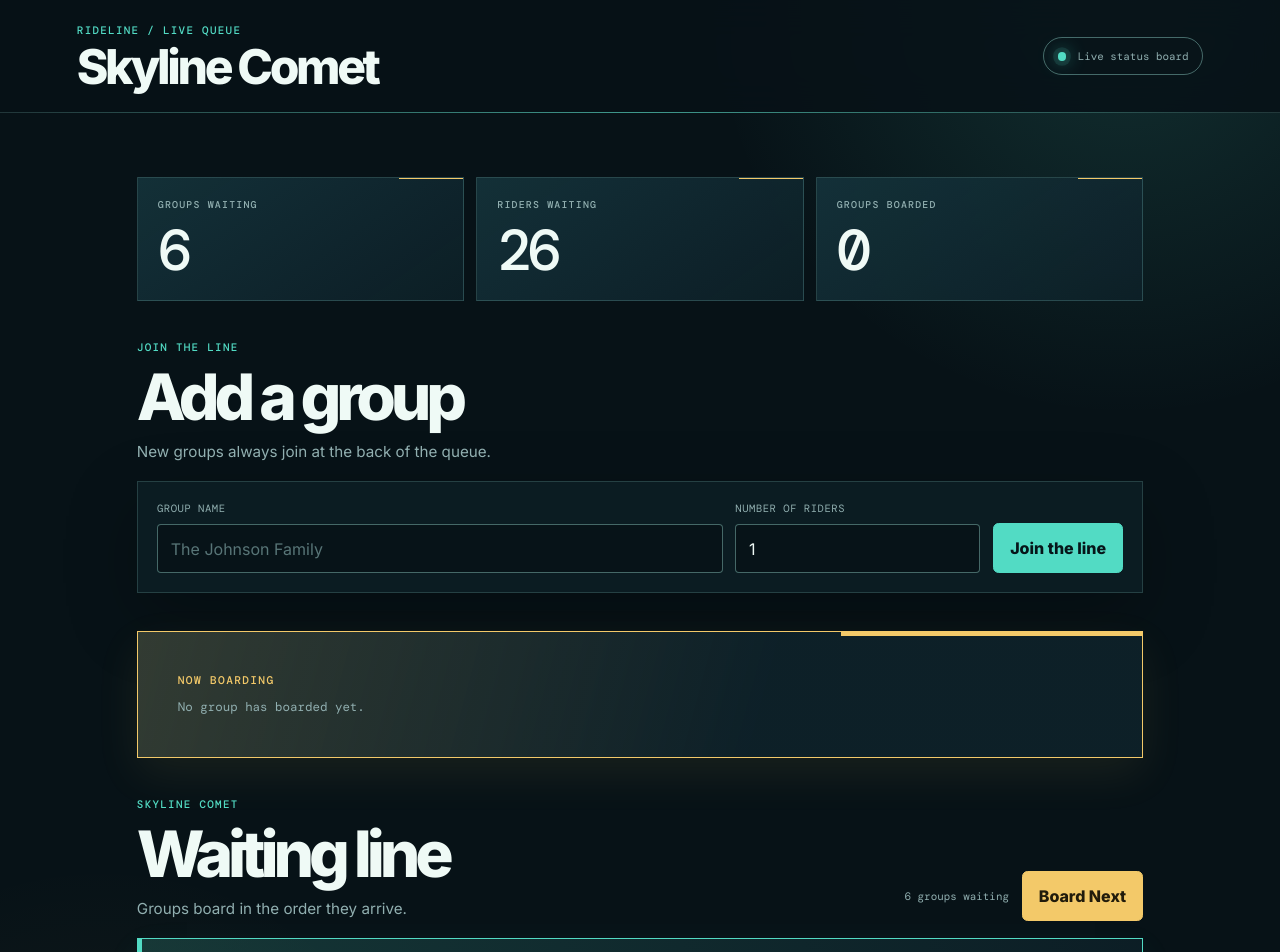
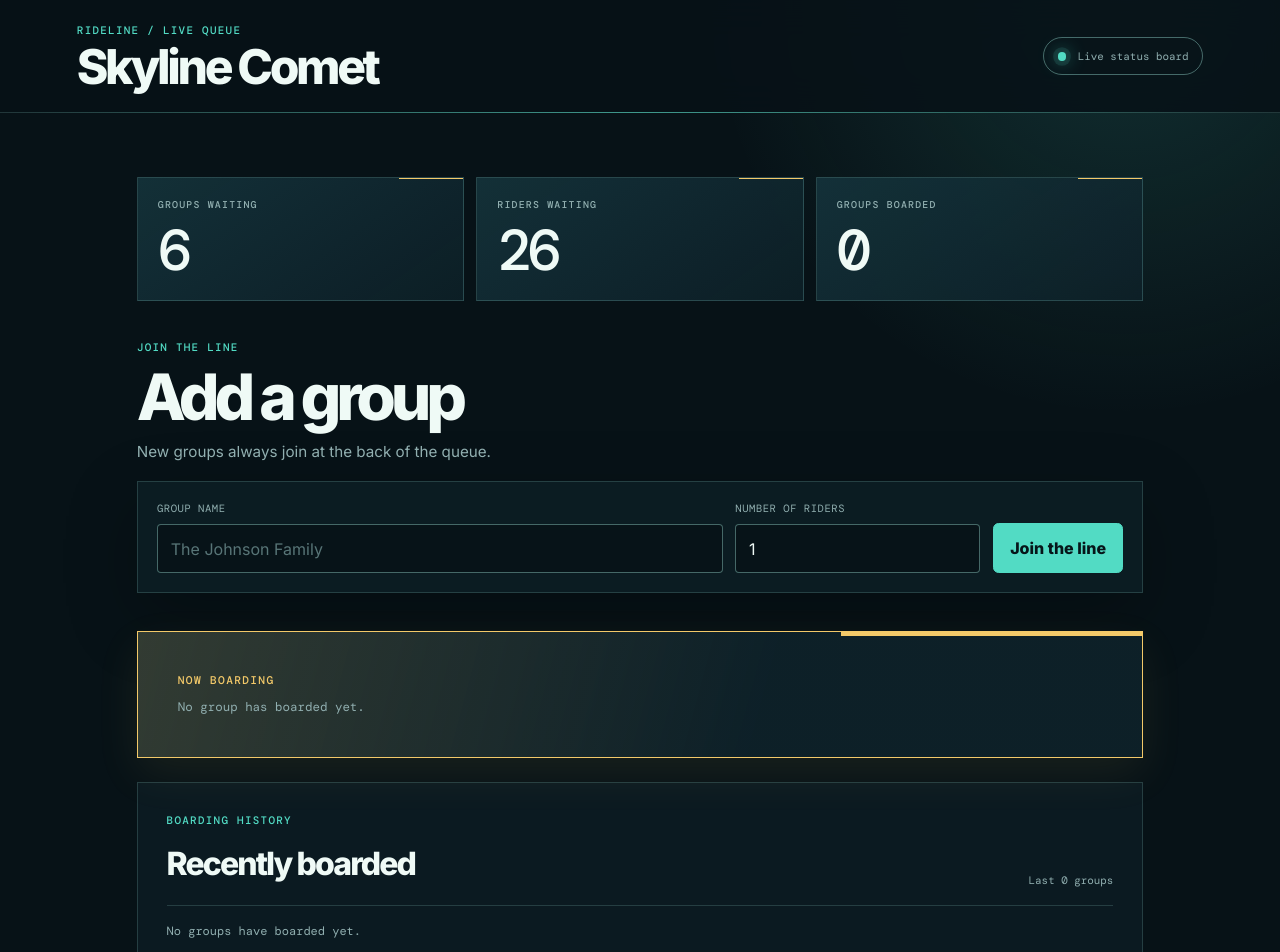
Before and after one commit to ALI2ALHMWI/Theme-Park-Ride, a React (Vite) app: page / in a window 1280 px wide. Shown: the top 952 px of the page. Built offline with nearby package versions, Linux system fonts and the light colour scheme.

Commit message:
feat: show recent boarded groups

```diff
--- a/src/App.tsx
+++ b/src/App.tsx
@@ -6,6 +6,7 @@ import NowBoarding from "./components/NowBoarding";
 import QueueForm from "./components/QueueForm";
 import QueueList from "./components/QueueList";
 import QueueSummary from "./components/QueueSummary";
+import RecentlyBoarded from "./components/RecentlyBoarded";
 import  { QUEUE } from "./types/queue";
 
 const QUEUE_URL = "/initial-queue.json";
@@ -28,6 +29,8 @@ function App() {
   const [hasQueueError, setHasQueueError] = useState(false);
   const [nowBoarding, setNowBoarding] = useState<QUEUE | null>(null);
   const [boardedCount, setBoardedCount] = useState(0);
+  const [boardedHistory, setBoardedHistory] = useState<QUEUE[]>([]);
+
 
   async function loadQueue() {
     setIsLoadingQueue(true);
@@ -64,7 +67,14 @@ function App() {
     setQueue(remainingQueue);
     setNowBoarding(boardedGroup);
     setBoardedCount((currentCount) => currentCount + 1);
+
+    setBoardedHistory((currentHistory) => {
+      const updatedHistory = [boardedGroup, ...currentHistory];
+
+      return updatedHistory.filter((_, index) => index < 3);
+    });
   }
+
 
   const waitingGroupsCount = queue.length;
 
@@ -137,6 +147,7 @@ function App() {
             </section>
 
             <NowBoarding entry={nowBoarding} />
+            <RecentlyBoarded entries={boardedHistory} />
 
             <section className="queue-section">
               <div className="section-heading">
--- /dev/null
+++ b/src/components/RecentlyBoarded.tsx
@@ -0,0 +1,45 @@
+import  { QUEUE } from "../types/queue";
+
+interface RecentlyBoardedProps  {
+  entries: QUEUE[];
+};
+
+function RecentlyBoarded({ entries }: RecentlyBoardedProps) {
+  return (
+    <section className="recently-boarded" aria-live="polite">
+      <div className="section-heading">
+        <div>
+          <p className="section-eyebrow">Boarding history</p>
+          <h2 className="recently-boarded-title">Recently boarded</h2>
+        </div>
+
+        <span className="recently-boarded-count">
+          Last {entries.length} {entries.length === 1 ? "group" : "groups"}
+        </span>
+      </div>
+
+      {entries.length === 0 ? (
+        <p className="recently-boarded-empty">No groups have boarded yet.</p>
+      ) : (
+        <ol className="recently-boarded-list">
+          {entries.map((entry, index) => (
+            <li className="recently-boarded-item" key={entry.id}>
+              <span className="recently-boarded-position">
+                {String(index + 1).padStart(2, "0")}
+              </span>
+
+              <div>
+                <strong>{entry.groupName}</strong>
+                <p>
+                  {entry.riders} {entry.riders === 1 ? "rider" : "riders"}
+                </p>
+              </div>
+            </li>
+          ))}
+        </ol>
+      )}
+    </section>
+  );
+}
+
+export default RecentlyBoarded;
--- a/src/index.css
+++ b/src/index.css
@@ -699,3 +699,64 @@ a:focus-visible {
     padding: 0.9rem;
   }
 }
+/* ---------- Recently Boarded ---------- */
+
+.recently-boarded {
+  margin-top: 1.5rem;
+  border: 1px solid var(--board-line);
+  background: rgba(13, 32, 40, 0.62);
+  padding: clamp(1.2rem, 3vw, 1.8rem);
+}
+
+.recently-boarded-title {
+  color: var(--board-text);
+  font-size: clamp(1.35rem, 3vw, 2rem);
+  font-weight: 800;
+  letter-spacing: -0.06em;
+}
+
+.recently-boarded-count {
+  color: var(--board-muted);
+  font-family: "DM Mono", monospace;
+  font-size: 0.68rem;
+}
+
+.recently-boarded-list {
+  display: grid;
+  gap: 0.55rem;
+  list-style: none;
+}
+
+.recently-boarded-item {
+  display: flex;
+  align-items: center;
+  gap: 1rem;
+  border-top: 1px solid var(--board-line);
+  padding: 0.85rem 0;
+}
+
+.recently-boarded-position {
+  color: var(--board-yellow);
+  font-family: "DM Mono", monospace;
+  font-size: 0.8rem;
+}
+
+.recently-boarded-item strong {
+  color: var(--board-text);
+  font-size: 0.95rem;
+}
+
+.recently-boarded-item p {
+  margin-top: 0.2rem;
+  color: var(--board-muted);
+  font-family: "DM Mono", monospace;
+  font-size: 0.7rem;
+}
+
+.recently-boarded-empty {
+  border-top: 1px solid var(--board-line);
+  color: var(--board-muted);
+  padding-top: 1rem;
+  font-family: "DM Mono", monospace;
+  font-size: 0.75rem;
+}
```
